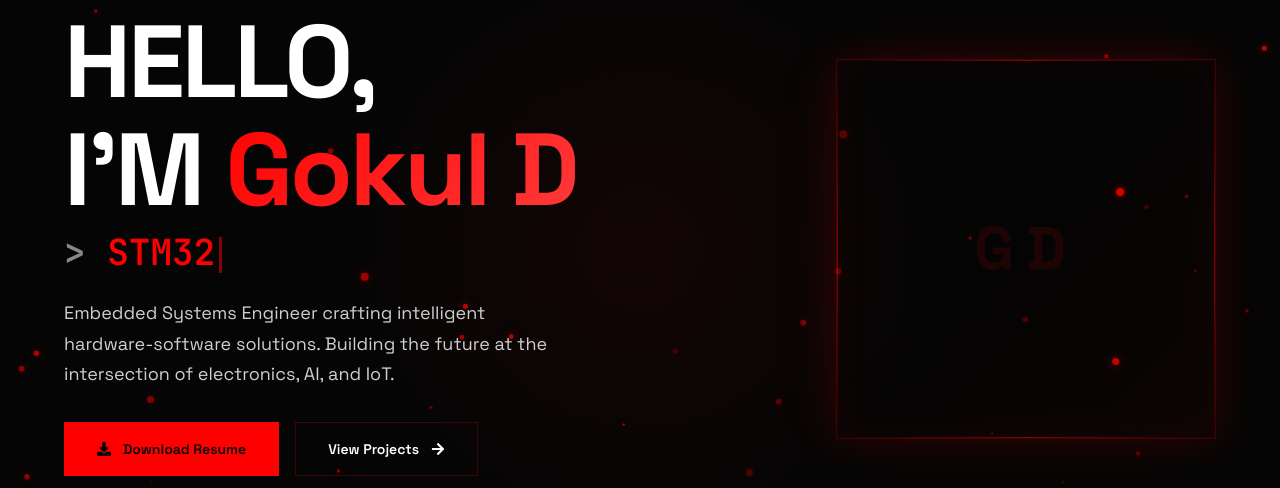
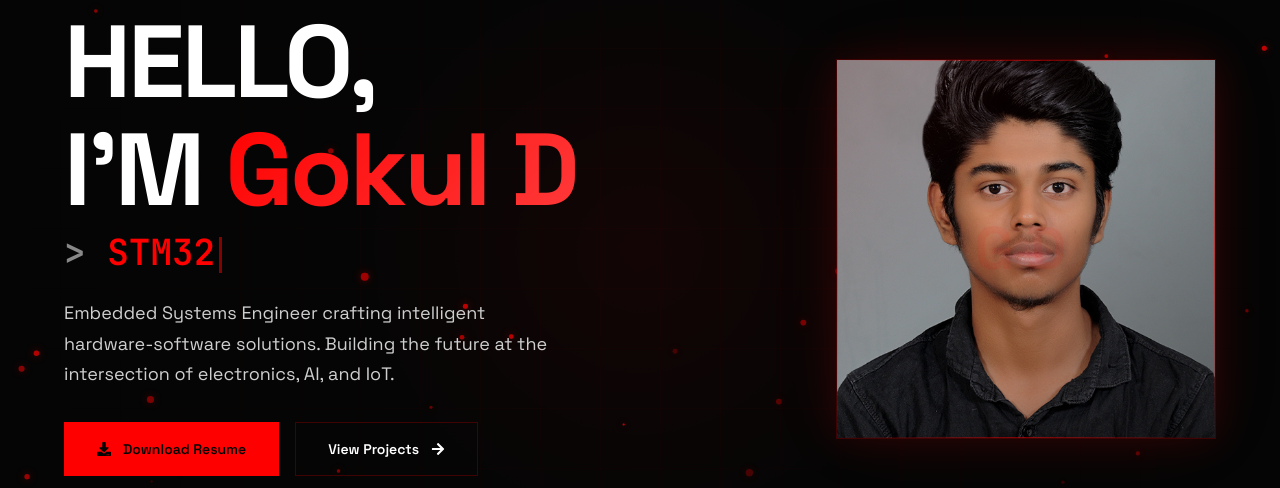
Before and after one commit to Gokuldevadasan/portfolio, a Next.js app: page / in a window 1280 px wide. Shown: the part 192-680 px from the top of the page. Built offline with nearby package versions, Linux system fonts and the light colour scheme; no server answers.

Commit message:
Refactor Hero component for improved readability

```diff
--- a/src/components/Hero.tsx
+++ b/src/components/Hero.tsx
@@ -3,6 +3,7 @@
 import { useEffect, useRef } from 'react'
 import { motion } from 'framer-motion'
 import { FaGithub, FaLinkedin, FaDownload, FaArrowRight } from 'react-icons/fa'
+import Image from 'next/image'
 import TypingAnimation from './TypingAnimation'
 import { personal } from '@/data/personal'
 
@@ -12,6 +13,7 @@ export default function Hero() {
   useEffect(() => {
     const canvas = canvasRef.current
     if (!canvas) return
+
     const ctx = canvas.getContext('2d')
     if (!ctx) return
 
@@ -26,7 +28,14 @@ export default function Hero() {
     resize()
     window.addEventListener('resize', resize)
 
-    const particles: { x: number; y: number; vx: number; vy: number; size: number; opacity: number }[] = []
+    const particles: {
+      x: number
+      y: number
+      vx: number
+      vy: number
+      size: number
+      opacity: number
+    }[] = []
 
     for (let i = 0; i < 50; i++) {
       particles.push({
@@ -46,19 +55,23 @@ export default function Hero() {
       particles.forEach((p) => {
         p.x += p.vx
         p.y += p.vy
+
         if (p.x < 0) p.x = canvas.width
         if (p.x > canvas.width) p.x = 0
         if (p.y < 0) p.y = canvas.height
         if (p.y > canvas.height) p.y = 0
 
         const pulse = Math.sin(time * 2 + p.x * 0.01) * 0.3 + 0.7
+
         ctx.beginPath()
         ctx.arc(p.x, p.y, p.size, 0, Math.PI * 2)
         ctx.fillStyle = `rgba(255, 0, 0, ${p.opacity * pulse})`
         ctx.fill()
+
         ctx.shadowColor = '#FF0000'
         ctx.shadowBlur = 8
         ctx.fill()
+
         ctx.shadowBlur = 0
       })
 
@@ -94,30 +107,42 @@ export default function Hero() {
           backgroundImage:
             'linear-gradient(rgba(199, 0, 0, 0.03) 1px, transparent 1px), linear-gradient(90deg, rgba(199, 0, 0, 0.03) 1px, transparent 1px)',
           backgroundSize: '60px 60px',
-          maskImage: 'radial-gradient(ellipse at center, black 30%, transparent 70%)',
-          WebkitMaskImage: 'radial-gradient(ellipse at center, black 30%, transparent 70%)',
+          maskImage:
+            'radial-gradient(ellipse at center, black 30%, transparent 70%)',
+          WebkitMaskImage:
+            'radial-gradient(ellipse at center, black 30%, transparent 70%)',
         }}
       />
 
       <div
         className="absolute top-1/2 left-1/2 -translate-x-1/2 -translate-y-1/2 w-[600px] h-[600px] pointer-events-none"
         style={{
-          background: 'radial-gradient(circle, rgba(255, 0, 0, 0.06) 0%, transparent 70%)',
+          background:
+            'radial-gradient(circle, rgba(255, 0, 0, 0.06) 0%, transparent 70%)',
         }}
       />
 
       <div className="relative z-10 max-width-container section-padding">
         <div className="grid lg:grid-cols-2 gap-12 items-center">
+
+          {/* LEFT SIDE */}
           <div className="order-2 lg:order-1">
             <motion.div
               initial={{ opacity: 0, y: 40 }}
               animate={{ opacity: 1, y: 0 }}
-              transition={{ duration: 0.8, ease: [0.19, 1, 0.22, 1], delay: 0.3 }}
+              transition={{
+                duration: 0.8,
+                ease: [0.19, 1, 0.22, 1],
+                delay: 0.3,
+              }}
             >
               <div className="inline-block mb-4">
                 <span
                   className="text-xs font-mono tracking-[0.3em] px-4 py-2 border border-[rgba(199,0,0,0.2)]"
-                  style={{ color: '#FF0000', backgroundColor: 'rgba(255,0,0,0.03)' }}
+                  style={{
+                    color: '#FF0000',
+                    backgroundColor: 'rgba(255,0,0,0.03)',
+                  }}
                 >
                   ELECTRONICS & COMMUNICATION ENGINEER
                 </span>
@@ -127,7 +152,11 @@ export default function Hero() {
             <motion.h1
               initial={{ opacity: 0, y: 40 }}
               animate={{ opacity: 1, y: 0 }}
-              transition={{ duration: 0.8, ease: [0.19, 1, 0.22, 1], delay: 0.5 }}
+              transition={{
+                duration: 0.8,
+                ease: [0.19, 1, 0.22, 1],
+                delay: 0.5,
+              }}
               className="text-display-xl mb-2"
               style={{ color: '#FFFFFF' }}
             >
@@ -136,7 +165,13 @@ export default function Hero() {
               I&apos;M{' '}
               <span
                 className="text-gradient-red"
-                style={{ background: 'linear-gradient(135deg, #FF0000, #FF3B3B)', WebkitBackgroundClip: 'text', WebkitTextFillColor: 'transparent', backgroundClip: 'text' }}
+                style={{
+                  background:
+                    'linear-gradient(135deg, #FF0000, #FF3B3B)',
+                  WebkitBackgroundClip: 'text',
+                  WebkitTextFillColor: 'transparent',
+                  backgroundClip: 'text',
+                }}
               >
                 {personal.name}
               </span>
@@ -145,12 +180,20 @@ export default function Hero() {
             <motion.div
               initial={{ opacity: 0, y: 40 }}
               animate={{ opacity: 1, y: 0 }}
-              transition={{ duration: 0.8, ease: [0.19, 1, 0.22, 1], delay: 0.7 }}
+              transition={{
+                duration: 0.8,
+                ease: [0.19, 1, 0.22, 1],
+                delay: 0.7,
+              }}
               className="mb-6"
             >
-              <span className="text-display-sm font-mono" style={{ color: '#888888' }}>
+              <span
+                className="text-display-sm font-mono"
+                style={{ color: '#888888' }}
+              >
                 {'> '}
               </span>
+
               <TypingAnimation
                 words={personal.typingWords}
                 className="text-display-sm font-mono text-[#FF0000]"
@@ -160,29 +203,42 @@ export default function Hero() {
             <motion.p
               initial={{ opacity: 0, y: 40 }}
               animate={{ opacity: 1, y: 0 }}
-              transition={{ duration: 0.8, ease: [0.19, 1, 0.22, 1], delay: 0.9 }}
+              transition={{
+                duration: 0.8,
+                ease: [0.19, 1, 0.22, 1],
+                delay: 0.9,
+              }}
               className="text-body-lg mb-8 max-w-lg"
               style={{ color: '#CFCFCF' }}
             >
-              Embedded Systems Engineer crafting intelligent hardware-software solutions.
-              Building the future at the intersection of electronics, AI, and IoT.
+              Embedded Systems Engineer crafting intelligent hardware-software
+              solutions. Building the future at the intersection of
+              electronics, AI, and IoT.
             </motion.p>
 
+            {/* BUTTONS */}
             <motion.div
               initial={{ opacity: 0, y: 40 }}
               animate={{ opacity: 1, y: 0 }}
-              transition={{ duration: 0.8, ease: [0.19, 1, 0.22, 1], delay: 1.1 }}
+              transition={{
+                duration: 0.8,
+                ease: [0.19, 1, 0.22, 1],
+                delay: 1.1,
+              }}
               className="flex flex-wrap gap-4"
             >
+              {/* RESUME */}
               <a
                 href="/resume.pdf"
                 target="_blank"
+                rel="noopener noreferrer"
                 className="group inline-flex items-center gap-3 px-8 py-4 border border-[#FF0000] bg-[#FF0000] text-[#050505] font-semibold text-sm hover:bg-transparent hover:text-[#FF0000] transition-all duration-300"
               >
                 <FaDownload className="transition-transform duration-300 group-hover:-translate-y-0.5" />
                 Download Resume
               </a>
 
+              {/* PROJECTS */}
               <button
                 onClick={scrollToProjects}
                 className="group inline-flex items-center gap-3 px-8 py-4 border border-[rgba(199,0,0,0.3)] text-[#FFFFFF] font-semibold text-sm hover:border-[#FF0000] hover:bg-[rgba(255,0,0,0.05)] transition-all duration-300"
@@ -192,6 +248,7 @@ export default function Hero() {
               </button>
             </motion.div>
 
+            {/* SOCIAL LINKS */}
             <motion.div
               initial={{ opacity: 0 }}
               animate={{ opacity: 1 }}
@@ -206,6 +263,7 @@ export default function Hero() {
               >
                 <FaGithub size={22} />
               </a>
+
               <a
                 href={personal.linkedin}
                 target="_blank"
@@ -217,81 +275,137 @@ export default function Hero() {
             </motion.div>
           </div>
 
+          {/* RIGHT SIDE - PROFILE IMAGE */}
           <div className="order-1 lg:order-2 flex justify-center lg:justify-end">
             <motion.div
               initial={{ opacity: 0, scale: 0.8 }}
               animate={{ opacity: 1, scale: 1 }}
-              transition={{ duration: 1, ease: [0.19, 1, 0.22, 1], delay: 0.5 }}
+              transition={{
+                duration: 1,
+                ease: [0.19, 1, 0.22, 1],
+                delay: 0.5,
+              }}
               className="relative"
             >
               <div
                 className="w-[280px] h-[280px] md:w-[380px] md:h-[380px] relative overflow-hidden"
                 style={{
                   border: '1px solid rgba(199, 0, 0, 0.3)',
-                  boxShadow: '0 0 40px rgba(255, 0, 0, 0.15), 0 0 80px rgba(255, 0, 0, 0.05), inset 0 0 40px rgba(255, 0, 0, 0.05)',
+                  boxShadow:
+                    '0 0 40px rgba(255, 0, 0, 0.15), 0 0 80px rgba(255, 0, 0, 0.05), inset 0 0 40px rgba(255, 0, 0, 0.05)',
                 }}
               >
+
+                {/* PROFILE PHOTO */}
+                <div className="absolute inset-0">
+                  <Image
+                    src="/profile.jpg"
+                    alt="Gokul D"
+                    fill
+                    priority
+                    sizes="(max-width: 768px) 280px, 380px"
+                    className="object-cover object-center"
+                  />
+
+                  {/* DARK OVERLAY */}
+                  <div className="absolute inset-0 bg-black/20" />
+
+                  {/* RED FUTURISTIC TINT */}
                   <div
-                  className="absolute inset-0 opacity-30"
+                    className="absolute inset-0"
                     style={{
-                    background: 'linear-gradient(135deg, transparent 40%, rgba(255, 0, 0, 0.1) 100%)',
+                      background:
+                        'linear-gradient(135deg, rgba(255,0,0,0.08), transparent 45%, rgba(0,0,0,0.35))',
                     }}
                   />
+
+                  {/* GD WATERMARK */}
                   <div
-                  className="w-full h-full flex items-center justify-center text-6xl font-bold tracking-[0.2em]"
-                  style={{ color: 'rgba(255, 0, 0, 0.1)' }}
+                    className="absolute inset-0 flex items-center justify-center text-6xl font-bold tracking-[0.2em]"
+                    style={{
+                      color: 'rgba(255, 0, 0, 0.08)',
+                      textShadow:
+                        '0 0 30px rgba(255,0,0,0.15)',
+                    }}
                   >
                     GD
                   </div>
+                </div>
+
+                {/* TOP LASER LINE */}
                 <div
                   className="absolute top-0 left-0 right-0 h-[1px]"
                   style={{
-                    background: 'linear-gradient(90deg, transparent, #FF0000, transparent)',
+                    background:
+                      'linear-gradient(90deg, transparent, #FF0000, transparent)',
                     opacity: 0.5,
                   }}
                 />
+
+                {/* BOTTOM LASER LINE */}
                 <div
                   className="absolute bottom-0 left-0 right-0 h-[1px]"
                   style={{
-                    background: 'linear-gradient(90deg, transparent, #FF0000, transparent)',
+                    background:
+                      'linear-gradient(90deg, transparent, #FF0000, transparent)',
                     opacity: 0.5,
                   }}
                 />
+
+                {/* LEFT LASER LINE */}
                 <div
                   className="absolute top-0 bottom-0 left-0 w-[1px]"
                   style={{
-                    background: 'linear-gradient(180deg, transparent, #FF0000, transparent)',
+                    background:
+                      'linear-gradient(180deg, transparent, #FF0000, transparent)',
                     opacity: 0.5,
                   }}
                 />
+
+                {/* RIGHT LASER LINE */}
                 <div
                   className="absolute top-0 bottom-0 right-0 w-[1px]"
                   style={{
-                    background: 'linear-gradient(180deg, transparent, #FF0000, transparent)',
+                    background:
+                      'linear-gradient(180deg, transparent, #FF0000, transparent)',
                     opacity: 0.5,
                   }}
                 />
+
               </div>
             </motion.div>
           </div>
+
         </div>
       </div>
 
+      {/* SCROLL INDICATOR */}
       <motion.div
         initial={{ opacity: 0 }}
         animate={{ opacity: 1 }}
         transition={{ delay: 2, duration: 1 }}
         className="absolute bottom-8 left-1/2 -translate-x-1/2 flex flex-col items-center gap-2"
       >
-        <span className="text-xs font-mono tracking-[0.2em]" style={{ color: '#888888' }}>
+        <span
+          className="text-xs font-mono tracking-[0.2em]"
+          style={{ color: '#888888' }}
+        >
           SCROLL
         </span>
-        <div className="w-[1px] h-8" style={{ backgroundColor: 'rgba(199, 0, 0, 0.3)' }}>
+
+        <div
+          className="w-[1px] h-8"
+          style={{ backgroundColor: 'rgba(199, 0, 0, 0.3)' }}
+        >
           <motion.div
             className="w-[1px] h-4"
             style={{ backgroundColor: '#FF0000' }}
             animate={{ y: [0, 16, 0] }}
-            transition={{ duration: 2, repeat: Infinity, ease: 'easeInOut' }}
+            transition={{
+              duration: 2,
+              repeat: Infinity,
+              ease: 'easeInOut',
+            }}
           />
         </div>
       </motion.div>
```
Lines whose indentation alone changed are shown as unchanged.
